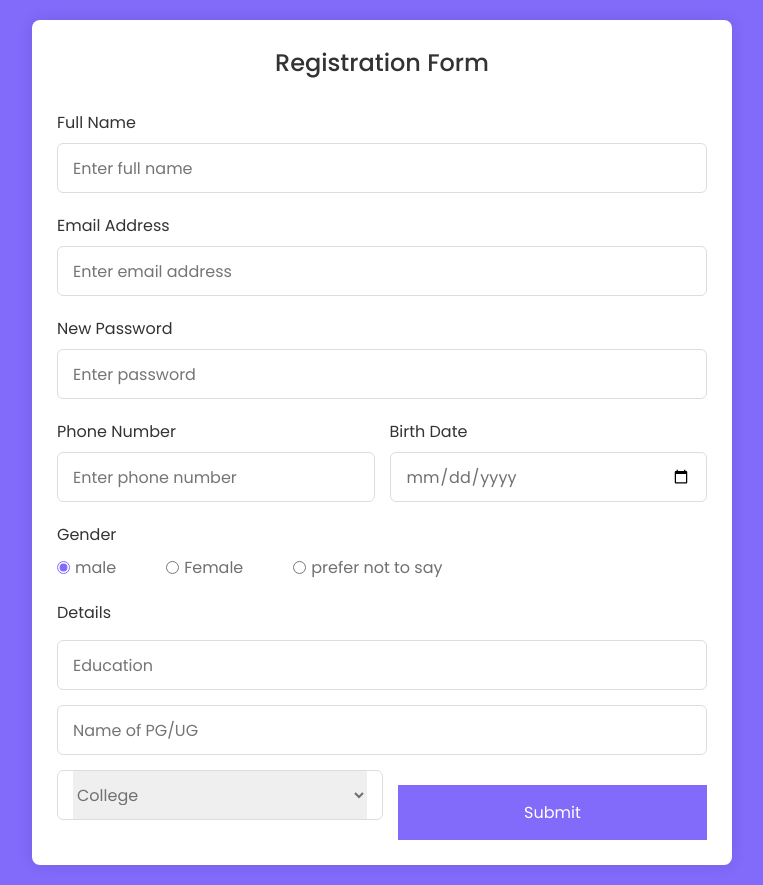
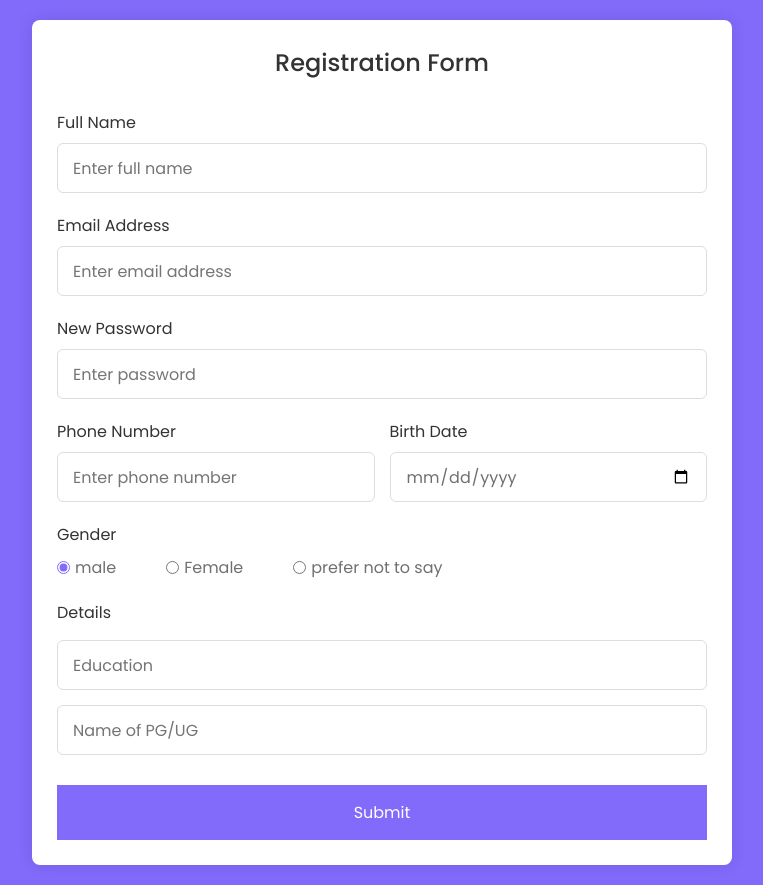
Before and after one commit to internship-tech/registration_form, a plain HTML site: page index.html in a window 1280 px wide. Shown: the whole page, without its empty margins (258-1021 px from the left). Drawn offline with Linux system fonts and the light colour scheme.

Commit message:
Update index.html

```diff
--- a/index.html
+++ b/index.html
@@ -60,18 +60,7 @@
           <input type="text" placeholder="Education" required />
           <input type="text" placeholder="Name of PG/UG" required />
           <div class="column">
-            <div class="select-box">
-              <select>
-                <option hidden>College</option>
-                <option>MBU</option>
-                <option>SVCET</option>
-                <option>MITS</option>
-                <option>JNTUK</option>
-                <option>MJRA</option>
-              </select>
 
-
-        </div>
         <button type="submit">Submit</button>
       </form>
     </section>
```
